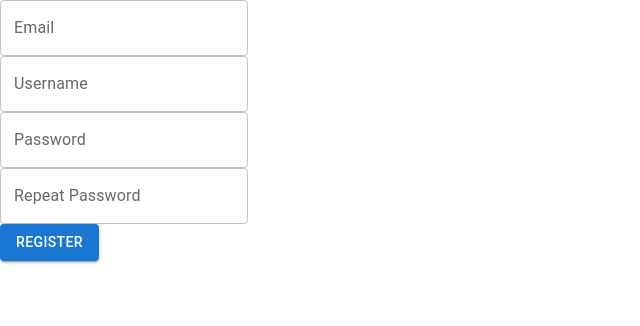
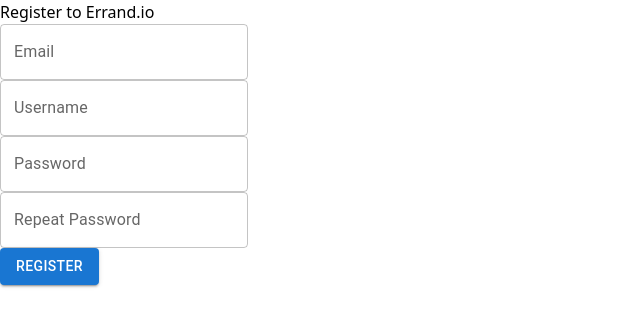
Before and after one commit to charovatzbassar/errand.io, a React (Vite) app in the folder app/: page /auth/register in a window 1280 px wide. Shown: the top 326 px of the page, without its empty margins (0-640 px from the left). Built offline with nearby package versions, Linux system fonts and the light colour scheme.

Commit message:
refactor code

```diff
--- a/app/src/App.jsx
+++ b/app/src/App.jsx
@@ -14,7 +14,6 @@
 import RegisterPage from "./pages/RegisterPage";
 import LoginPage from "./pages/LoginPage";
 import HomePage from "./pages/HomePage";
-import MUIAuthForm from "./components/AuthForm";
 
 const router = createBrowserRouter([
   {
@@ -109,15 +108,6 @@
           },
         ],
       },
-      {
-        path: "/test",
-        element: (
-          <MUIAuthForm
-            action="REGISTER"
-            onSubmit={(data) => console.log(data)}
-          />
-        ),
-      },
     ],
   },
 ]);
--- a/app/src/components/AuthForm.jsx
+++ b/app/src/components/AuthForm.jsx
@@ -1,5 +1,5 @@
 import { useForm } from "react-hook-form";
-import { TextField, Button } from "@mui/material";
+import { TextField, Button, Box } from "@mui/material";
 
 const MUIAuthForm = ({ action, onSubmit }) => {
   const {
@@ -10,6 +10,8 @@
   } = useForm();
 
   return (
+    <>
+      {action === "REGISTER" ? "Register to Errand.io" : "Log in to Errand.io"}
       <form onSubmit={handleSubmit(onSubmit)}>
         {action === "REGISTER" && (
           <>
@@ -26,7 +28,9 @@
           label="Username"
           {...register("username", { required: "Username is required!" })}
         />
-      <div className="error">{errors.username && errors.username.message}</div>
+        <div className="error">
+          {errors.username && errors.username.message}
+        </div>
 
         <TextField
           {...register("password", {
@@ -45,7 +49,9 @@
           type="password"
           variant="outlined"
         />
-      <div className="error">{errors.password && errors.password.message}</div>
+        <div className="error">
+          {errors.password && errors.password.message}
+        </div>
         {action === "REGISTER" && (
           <>
             {" "}
@@ -70,6 +76,7 @@
           {action === "REGISTER" ? "Register" : "Login"}
         </Button>
       </form>
+    </>
   );
 };
 
```
Lines whose indentation alone changed are shown as unchanged.
